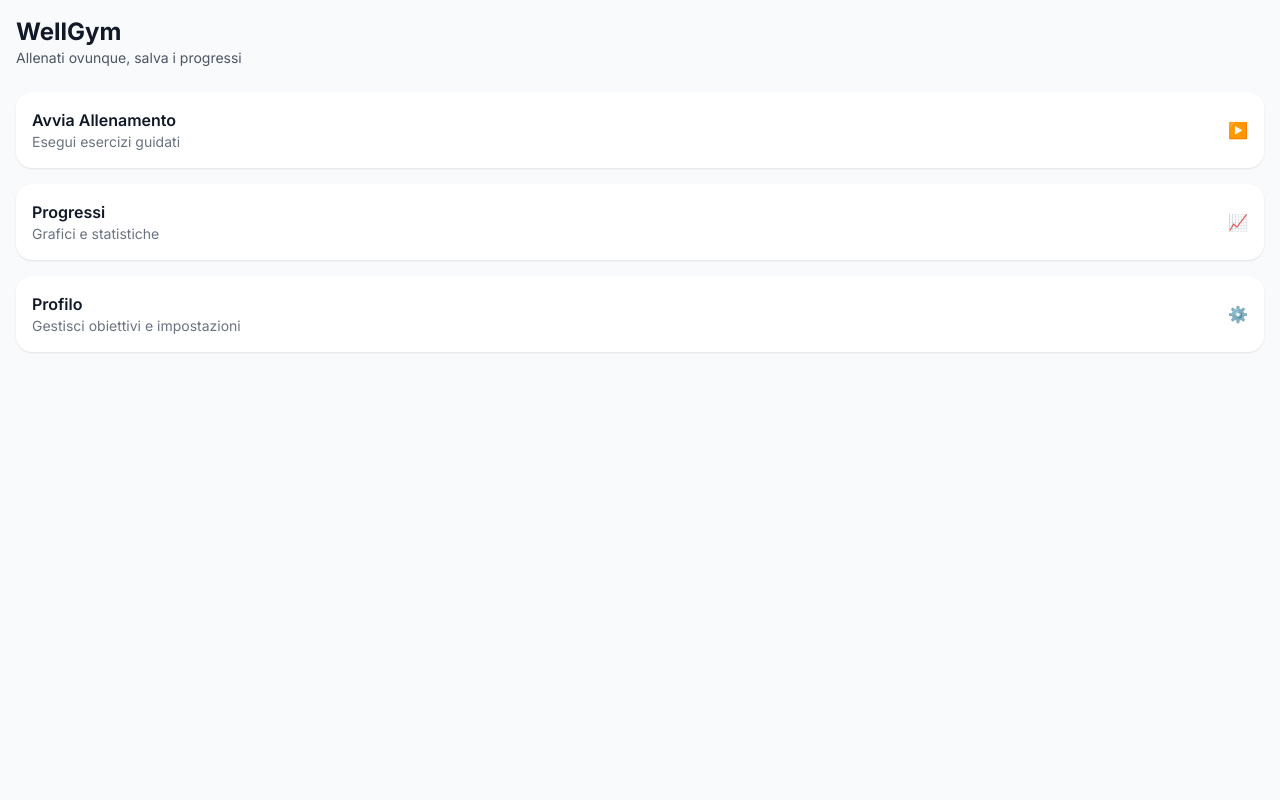
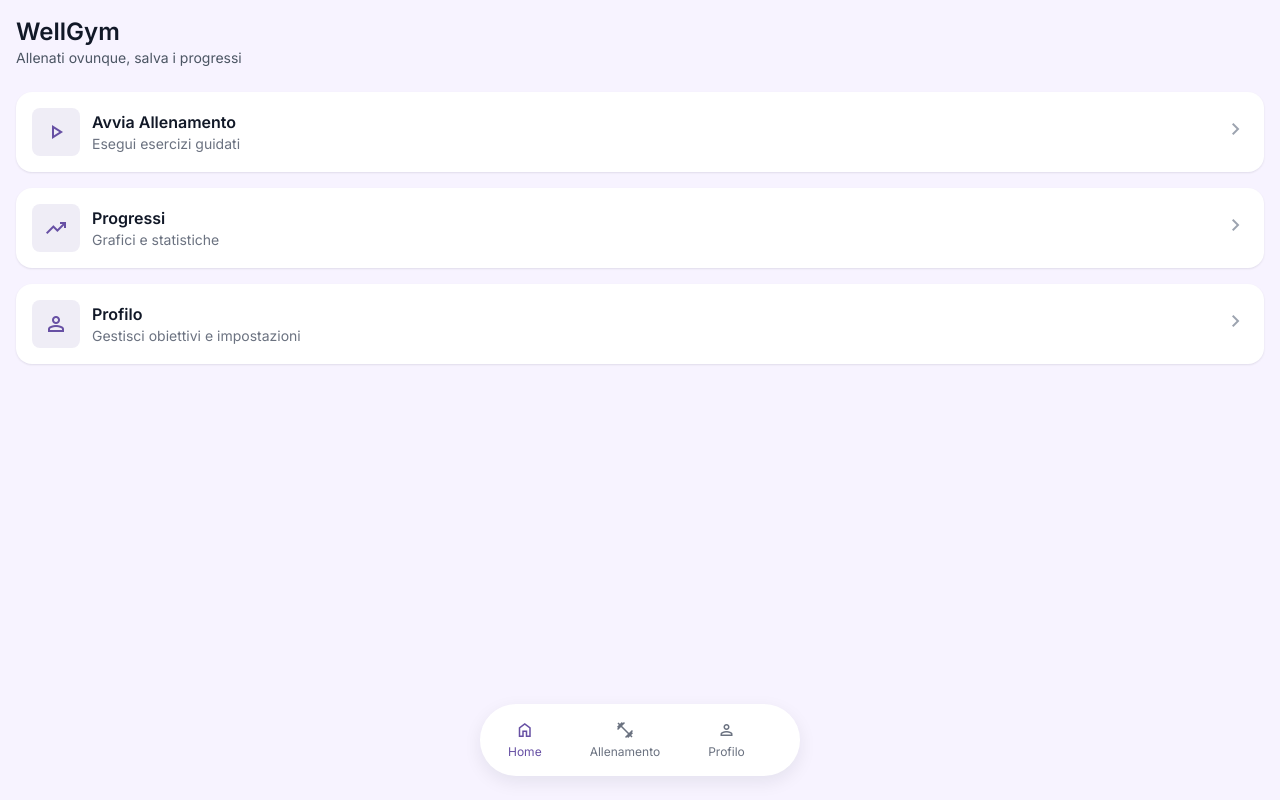
Before and after one commit to Sambuzi/A5, a React (Vite) app: page / in a window 1280 px wide. Built offline with nearby package versions, Linux system fonts and the light colour scheme.

Commit message:
improvede home page, still work to do

```diff
--- a/src/pages/Home.jsx
+++ b/src/pages/Home.jsx
@@ -4,37 +4,54 @@ import BottomNav from '../components/BottomNav'
 
 export default function Home(){
   return (
-    <div className="p-4 flex-1 bg-gray-50 min-h-screen">
+    <div className="p-4 flex-1 min-h-screen" style={{background: 'var(--md-sys-color-background)'}}>
       <header className="mb-6">
-        <h1 className="text-2xl font-bold">WellGym</h1>
+        <h1 className="text-2xl font-semibold">WellGym</h1>
         <p className="text-sm text-gray-600">Allenati ovunque, salva i progressi</p>
       </header>
 
       <div className="grid gap-4">
-        <Link to="/workout" className="p-4 bg-white rounded-2xl elev-1 flex items-center justify-between">
+        <Link to="/workout" className="md-card p-4 rounded-[16px] elev-1 flex items-center justify-between">
+          <div className="flex items-center gap-3">
+            <div className="w-12 h-12 rounded-lg bg-primary/10 flex items-center justify-center text-primary">
+              <span className="material-symbols-outlined">play_arrow</span>
+            </div>
             <div>
               <h2 className="font-semibold">Avvia Allenamento</h2>
               <p className="text-sm text-gray-500">Esegui esercizi guidati</p>
             </div>
-          <div className="text-primary">▶️</div>
+          </div>
+          <div className="text-gray-400"><span className="material-symbols-outlined">chevron_right</span></div>
         </Link>
 
-        <Link to="/progress" className="p-4 bg-white rounded-2xl elev-1 flex items-center justify-between">
+        <Link to="/progress" className="md-card p-4 rounded-[16px] elev-1 flex items-center justify-between">
+          <div className="flex items-center gap-3">
+            <div className="w-12 h-12 rounded-lg bg-primary/10 flex items-center justify-center text-primary">
+              <span className="material-symbols-outlined">trending_up</span>
+            </div>
             <div>
               <h2 className="font-semibold">Progressi</h2>
               <p className="text-sm text-gray-500">Grafici e statistiche</p>
             </div>
-          <div className="text-primary">📈</div>
+          </div>
+          <div className="text-gray-400"><span className="material-symbols-outlined">chevron_right</span></div>
         </Link>
 
-        <Link to="/profile" className="p-4 bg-white rounded-2xl elev-1 flex items-center justify-between">
+        <Link to="/profile" className="md-card p-4 rounded-[16px] elev-1 flex items-center justify-between">
+          <div className="flex items-center gap-3">
+            <div className="w-12 h-12 rounded-lg bg-primary/10 flex items-center justify-center text-primary">
+              <span className="material-symbols-outlined">person</span>
+            </div>
             <div>
               <h2 className="font-semibold">Profilo</h2>
               <p className="text-sm text-gray-500">Gestisci obiettivi e impostazioni</p>
             </div>
-          <div className="text-primary">⚙️</div>
+          </div>
+          <div className="text-gray-400"><span className="material-symbols-outlined">chevron_right</span></div>
         </Link>
       </div>
+
+      <BottomNav />
     </div>
   )
 }
```
Lines whose indentation alone changed are shown as unchanged.
